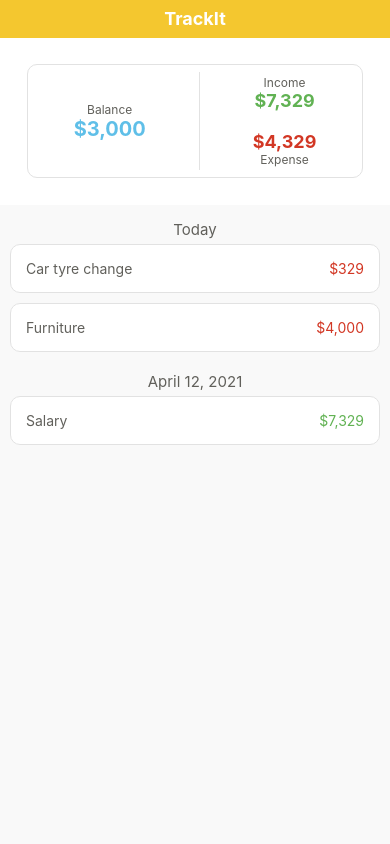
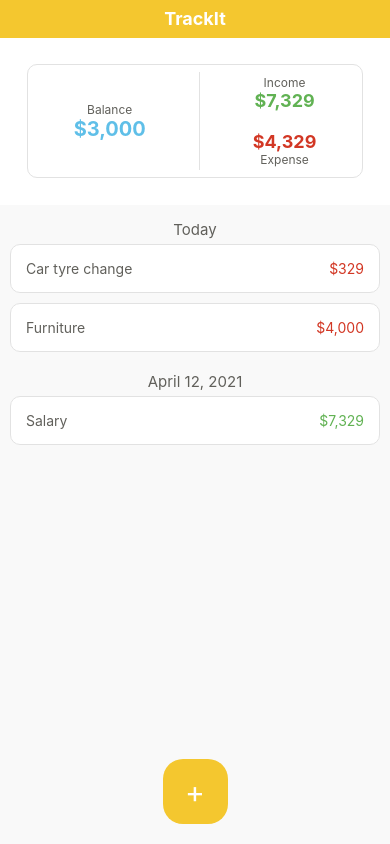
Before and after one commit to MelroyNoronha/trackit, a React Native app: screen / in a window 390 px wide. Built offline with nearby package versions, Linux system fonts and the light colour scheme.

Commit message:
created AddButton component
created AddButton compoenent UI to add income/expense
placed AddButton in App.js

```diff
--- a/src/App.js
+++ b/src/App.js
@@ -5,6 +5,7 @@ import colors from './utils/colors';
 import Header from './components/Header';
 import Dashboard from './components/Dashboard';
 import IncomeExpenseList from './components/IncomeExpenseList';
+import AddButton from './components/AddButton';
 
 const dummyData = [
   {
@@ -44,6 +45,7 @@ const App = () => {
       <Header />
       <Dashboard balance="$3,000" income="$7,329" expense="$4,329" />
       <IncomeExpenseList data={dummyData} />
+      <AddButton />
     </View>
   );
 };
--- /dev/null
+++ b/src/components/AddButton.js
@@ -0,0 +1,38 @@
+import React from 'react';
+import {View, TouchableOpacity, Text, StyleSheet} from 'react-native';
+
+import colors from '../utils/colors';
+
+const AddButton = props => {
+  const {handleAddButtonPress} = props;
+
+  return (
+    <View style={styles.container}>
+      <TouchableOpacity style={styles.touchable} onPress={handleAddButtonPress}>
+        <Text style={styles.label}>+</Text>
+      </TouchableOpacity>
+    </View>
+  );
+};
+
+const styles = StyleSheet.create({
+  container: {
+    backgroundColor: colors.backgroundGrey,
+  },
+  touchable: {
+    alignSelf: 'center',
+    alignItems: 'center',
+    justifyContent: 'center',
+    backgroundColor: colors.primary,
+    height: 65,
+    width: 65,
+    borderRadius: 20,
+    marginVertical: 20,
+  },
+  label: {
+    color: colors.light,
+    fontSize: 30,
+  },
+});
+
+export default AddButton;
```
